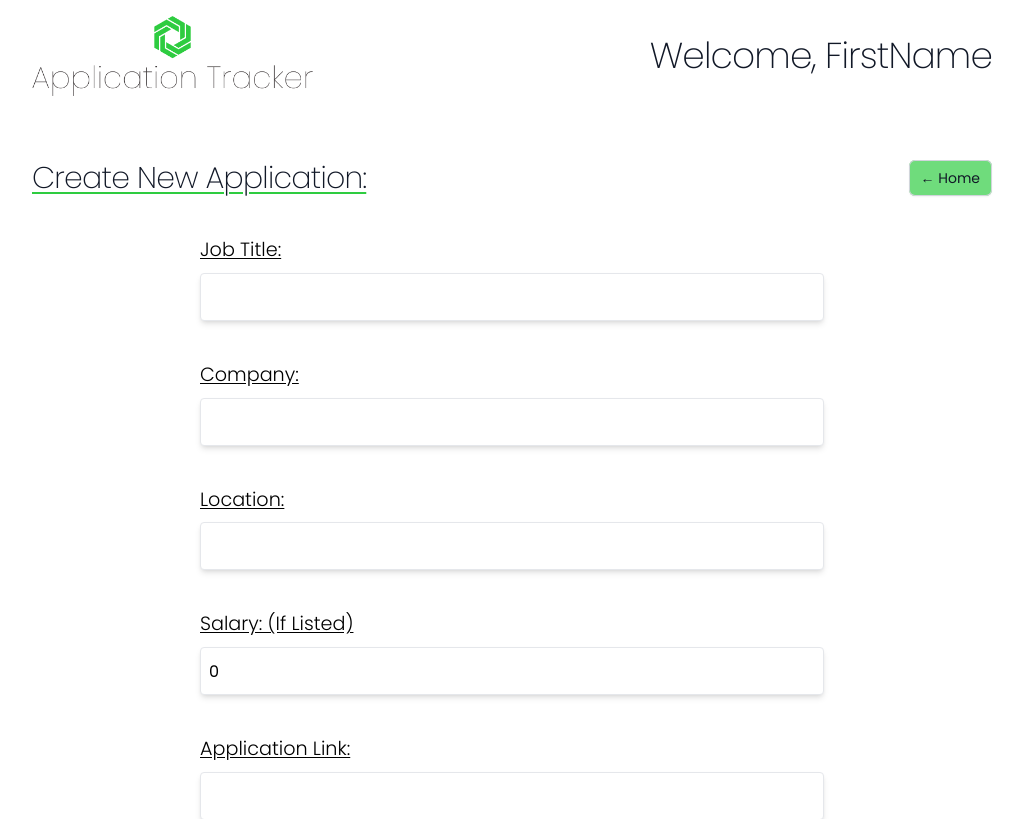
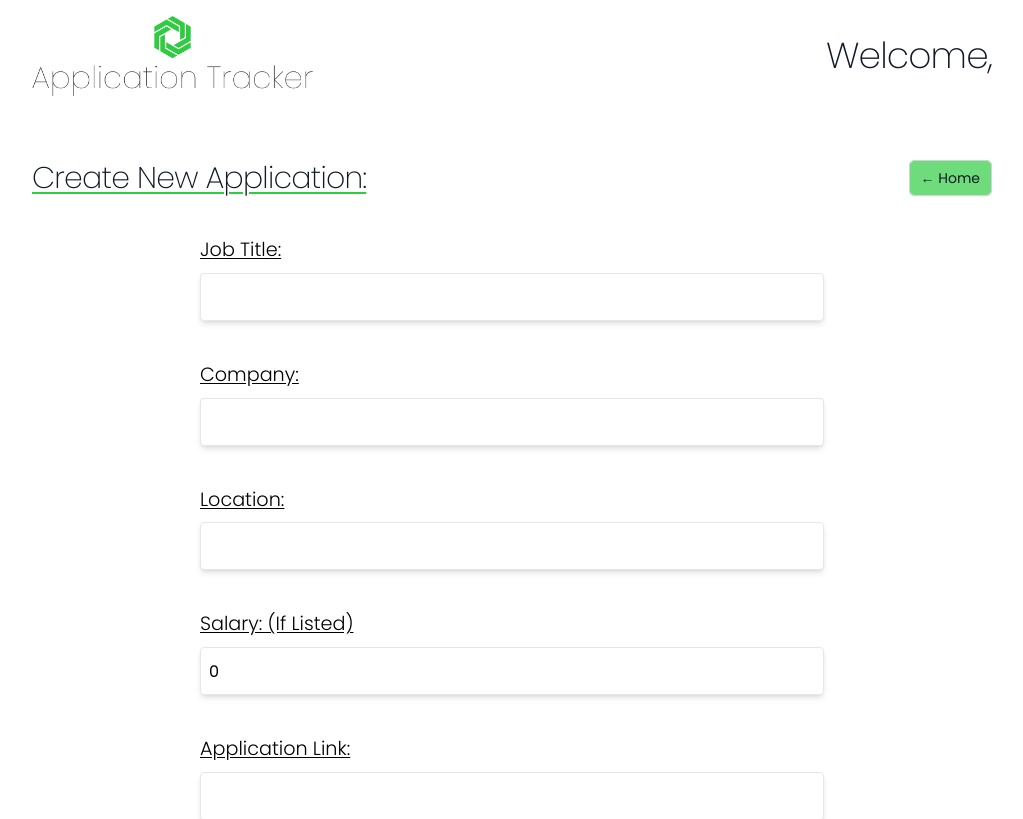
Before and after one commit to Robert-Best-2116/Group-Project, a React (Create React App) app in the folder client/: page /application in a window 1280 px wide. Shown: the top 819 px of the page, without its empty margins (128-1151 px from the left). Built offline with nearby package versions, Linux system fonts and the light colour scheme.

Commit message:
Implemented updates on the create page to include the User's first name as well as _Id upon application creation

```diff
--- a/client/src/components/Create.jsx
+++ b/client/src/components/Create.jsx
@@ -5,11 +5,15 @@ import React, { useState } from "react";
 import { useNavigate, Link } from "react-router-dom";
 import CreateHeader from "./CreateHeader";
 import OptionalForm from "./OptionalForm";
+import { useContext } from 'react';
+import { UserContext } from './UserContext';
 
 const Create = (props) => {
   // PROPS, ERRORS AND SHORTCUTS - alex
   const [errors, setErrors] = useState({});
   const navigate = useNavigate();
+  const {loggedInUser, setLoggedInUser} = useContext(UserContext);
+  // let firstName = loggedInUser[firstName];
 
   // STATE VARIABLES FOR THE FORM - alex
   const [jobTitle, setJobTitle] = useState("");
@@ -23,8 +27,12 @@ const Create = (props) => {
   const [overview, setOverview] = useState("");
   const [technicalInterviewer, setTechnicalInterviewer] = useState("");
   const [technicalOverview, setTechnicalOverview] = useState("");
-  const [userName, setUserName] = useState("TEST");
-  const [userId, setUserId] = useState(12345);
+  //const [userName, setUserName] = useState(loggedInUser.firstName);
+  //const [userId, setUserId] = useState(`loggedInUser._id`);
+
+  //Testing Theory
+  const userName = loggedInUser.firstName;
+  const userId = loggedInUser._id;
 
   // userName and userId HIDDEN INPUTS WILL NEED TO BE DYNAMIC
 
@@ -66,6 +74,9 @@ const Create = (props) => {
       })
       .then((res) => {
         console.log(res.data);
+        console.log(userName);
+        console.log(Object.values(loggedInUser))
+        console.log(UserContext)
         navigate(`/dashboard`);
       })
       .catch((err) => {
--- a/client/src/components/CreateHeader.jsx
+++ b/client/src/components/CreateHeader.jsx
@@ -1,7 +1,12 @@
-
+import { useContext } from 'react';
 import { Link } from 'react-router-dom';
+import { UserContext } from './UserContext';
 
 const CreateHeader = () => {
+
+    // Bringing in the User Context variable to access the first name. - BL
+    const {loggedInUser, setLoggedInUser} = useContext(UserContext);
+
     return (
         <div className="w-screen h-full flex items-center justify-start flex-col">
         {/* MAIN NAVBAR */}
@@ -12,7 +17,7 @@ const CreateHeader = () => {
             </div>
 
             <div className="mt-4 flex md:ml-4 md:mt-0 items-center justify-center">
-                <h2 className="text-3xl font-extralight leading-7 text-gray-900 sm:truncate sm:text-4xl sm:tracking-tight">Welcome, FirstName</h2>
+                <h2 className="text-3xl font-extralight leading-7 text-gray-900 sm:truncate sm:text-4xl sm:tracking-tight">Welcome, {loggedInUser.firstName}</h2>
             </div>
 
             <div className='md:w-1/4 flex items-center justify-center mt-8 md:hidden'>
--- a/client/src/components/Edit.jsx
+++ b/client/src/components/Edit.jsx
@@ -24,8 +24,8 @@ const Edit = () => {
   const [overview, setOverview] = useState("");
   const [technicalInterviewer, setTechnicalInterviewer] = useState("");
   const [technicalOverview, setTechnicalOverview] = useState("");
-  const [userName, setUserName] = useState("TEST");
-  const [userId, setUserId] = useState(12345);
+  const [userName, setUserName] = useState("");
+  const [userId, setUserId] = useState("");
 
   // DELETE METHOD
   const deleteApplication = (id) => {
@@ -53,6 +53,8 @@ const Edit = () => {
         setOverview(res.data.overview);
         setTechnicalInterviewer(res.data.technicalInterviewer);
         setTechnicalOverview(res.data.technicalOverview);
+        setUserName(res.data.userName)
+        setUserId(res.data.userId)
       })
       .catch((err) => console.log(err));
     window.scrollTo(0, 0);
--- a/client/src/components/EditHeader.jsx
+++ b/client/src/components/EditHeader.jsx
@@ -1,7 +1,11 @@
-
+import { useContext } from 'react';
 import { Link } from 'react-router-dom';
+import { UserContext } from './UserContext';
 
 const EditHeader = () => {
+
+    const {loggedInUser, setLoggedInUser} = useContext(UserContext);
+
     return (
         <div className="w-screen h-full flex items-center justify-start flex-col">
         {/* MAIN NAVBAR */}
@@ -12,7 +16,7 @@ const EditHeader = () => {
             </div>
 
             <div className="mt-4 flex md:ml-4 md:mt-0 items-center justify-center">
-                <h2 className="text-3xl font-extralight leading-7 text-gray-900 sm:truncate sm:text-4xl sm:tracking-tight">Welcome, FirstName</h2>
+                <h2 className="text-3xl font-extralight leading-7 text-gray-900 sm:truncate sm:text-4xl sm:tracking-tight">Welcome, {loggedInUser.firstName}</h2>
             </div>
 
             <div className='md:w-1/4 flex items-center justify-center mt-8 md:hidden'>
--- a/client/src/components/ViewNavbar.jsx
+++ b/client/src/components/ViewNavbar.jsx
@@ -1,11 +1,14 @@
-
+import { useContext } from 'react';
 import { Link, useParams } from 'react-router-dom';
 import { useEffect, useState } from 'react'
 import axios from 'axios';
+import { UserContext } from './UserContext';
 
 const ViewNavbar = () => {
     const { id } = useParams();
     const [application, setApplication] = useState({});
+    const {loggedInUser, setLoggedInUser} = useContext(UserContext);
+
 
     useEffect (() => {
       axios.get(`http://localhost:8000/api/application/${id}`)
@@ -29,7 +32,7 @@ const ViewNavbar = () => {
 
                 <div className="mt-4 flex md:ml-4 md:mt-0 items-center justify-center">
                     <h2 className="text-3xl font-extralight leading-7 text-gray-900 sm:truncate sm:text-4xl sm:tracking-tight">
-                        Welcome, FirstName
+                        Welcome, {loggedInUser.firstName}
                     </h2>
                 </div>
 
```
